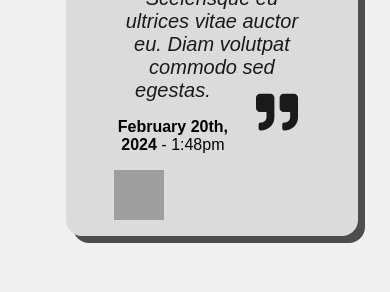
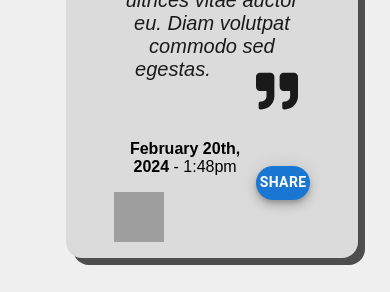
Before and after one commit to HalfMillennium/mnemo-app, a React (Create React App) app: page / in a window 390 px wide. Shown: the part 1142-1434 px from the top of the page. Built offline with nearby package versions, Linux system fonts and the light colour scheme; grey boxes are pictures that could not be loaded; a web font is replaced by a local one.

Commit message:
Introduce MUI Fab button that appears when screen is resized less than 1260px (mobile phone layout). When this fab is clicked, a modal opens presenting the options for users to share or copy diary entry text.

```diff
--- a/src/App.tsx
+++ b/src/App.tsx
@@ -11,7 +11,6 @@ function App() {
         <div className="app-body">
           <AppBody/>
         </div>
-        <Footer/>
         <video className={(Math.floor(Math.random() * 2) > 0) ? 'bg-video-search-diaries' : 'bg-video-diary-entry'} autoPlay loop muted>
             <source src={require('./core/assets/page_background.mov')} type='video/mp4' />
         </video>
--- a/src/features/diary_entry/QuoteCard.tsx
+++ b/src/features/diary_entry/QuoteCard.tsx
@@ -1,14 +1,35 @@
 import React from 'react';
 import { FaQuoteLeft, FaQuoteRight, FaRegShareSquare, FaRegCopy } from "react-icons/fa";
+import { IoShareSocialOutline } from "react-icons/io5";
 import '../styles/diary_entry/QuoteCard.css';
 import { Tooltip } from 'react-tooltip';
 import { BioCardDisplay } from '../../shared/card-display/BioCardDisplay';
-import { IconButton } from '@mui/material';
+import { IconButton, Fab, Modal, Box, SxProps, Theme  } from '@mui/material';
+import { useState } from 'react';
+import { getModalColor } from './utils/quote_card';
 
 const QUOTE_ICON_SIZE = 42;
 
 export default function QuoteCard(props: {quote: string, searchTerm: string}) {
     const {quote, searchTerm} = props;
+    const [modalOpen, setModelOpen] = useState(false);
+    const handleModalOpen = () => setModelOpen(true);
+    const handleModalClose = () => setModelOpen(false);
+    // Cast to SxProps below is necessary since 'bgcolor' string is not hard-coded, but will always be of type string
+    const modalStyle = {
+        position: 'absolute' as 'absolute',
+        display: 'flex',
+        flexDirection: 'column',
+        top: '50%',
+        left: '50%',
+        transform: 'translate(-50%, -50%)',
+        width: 'fit-content',
+        height: 'fit-content',
+        bgcolor: getModalColor(),
+        borderRadius: '0.5rem',
+        boxShadow: 24,
+        p: 4,
+    } as SxProps<Theme>;
 
     function share() {
         console.log('Should share...');
@@ -19,6 +40,7 @@ export default function QuoteCard(props: {quote: string, searchTerm: string}) {
     }
 
     return (
+        <>
             <div className="component-container">
                 <div className="bio-card-container">
                     <BioCardDisplay entityName={searchTerm}/>
@@ -33,12 +55,18 @@ export default function QuoteCard(props: {quote: string, searchTerm: string}) {
                         </div>
                         {quote}
                         <div className="row quote-right-container floated-right">
-                        <FaQuoteRight className="pad-bot-2" size={QUOTE_ICON_SIZE}/>
+                            <FaQuoteRight size={QUOTE_ICON_SIZE}/>
                         </div>
                     </div>
+                    <div className="quote-extras-container">
                         <div className="row">
                             <p><span className="post-date">February 20th, 2024</span> - 1:48pm</p>
                             <img src={require('../../core/assets/apollo_trans.gif')} width={50} height={50}/>
+                        </div>
+                        <Fab className="share-fab" variant="extended" size="small" color="primary" onClick={handleModalOpen}>
+                            <IoShareSocialOutline size={24}/>
+                            <h4>Share</h4>
+                        </Fab>
                     </div>
                 </div>
                 <div className="share-options">
@@ -59,5 +87,22 @@ export default function QuoteCard(props: {quote: string, searchTerm: string}) {
                     Precise date brought to you by a friend of Apollo.
                 </Tooltip>
             </div>
+            <Modal
+                open={modalOpen}
+                onClose={handleModalClose}
+                aria-labelledby="modal-modal-title"
+                aria-describedby="modal-modal-description">
+                <Box sx={modalStyle}>
+                    <IconButton onClick={share} className="share-to">
+                        <FaRegShareSquare size={24} color="white"/>
+                        <h4 className="modal-option-header">Share To</h4>
+                    </IconButton>
+                    <IconButton onClick={copyText} className="copy-text">
+                        <FaRegCopy size={24} color="white"/>
+                        <h4 className="modal-option-header">Copy Text</h4>
+                    </IconButton>
+                </Box>
+            </Modal>
+        </>
     )
 }
--- /dev/null
+++ b/src/features/diary_entry/utils/quote_card.ts
@@ -0,0 +1,13 @@
+const POSSIBLE_MODAL_COLORS = [
+  "#5b0a2a",
+  "#2a0a5b",
+  "#0a5b2a",
+  "#1b2b56",
+  "#6e0c6c",
+];
+
+export function getModalColor(): String {
+  return POSSIBLE_MODAL_COLORS[
+    Math.floor(Math.random() * POSSIBLE_MODAL_COLORS.length)
+  ];
+}
--- a/src/features/styles/diary_entry/QuoteCard.css
+++ b/src/features/styles/diary_entry/QuoteCard.css
@@ -135,3 +135,36 @@
     flex: 2;
     padding: 1rem;
 }
+
+.share-fab {
+    position: fixed;
+    visibility: hidden;
+    top: 0px;
+    right: 0px;
+    width: 100px;
+}
+
+.quote-extras-container {
+    display: flex;
+    width: 100%;
+    justify-content: space-between;
+    align-items: center;
+}
+
+.share-to {
+    flex: 1;
+}
+
+.copy-text {
+    flex: 1;
+}
+
+.modal-option-header {
+    color: white;
+}
+
+@media (max-width: 1260px) {
+    .share-fab {
+        visibility: visible;
+    }
+}
```
Lines whose indentation alone changed are shown as unchanged.
